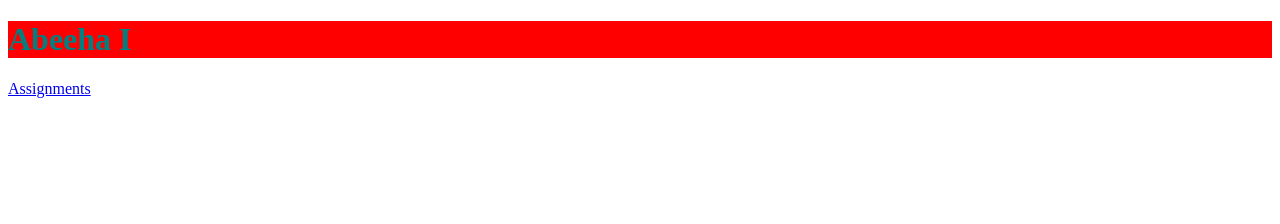
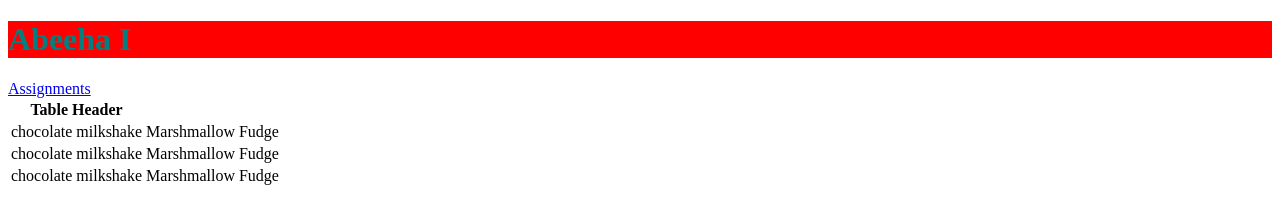
Before and after one commit to 630249/ICSwebsite-, a plain HTML site: page index.html in a window 1280 px wide. Drawn offline with Linux system fonts and the light colour scheme.

Commit message:
Table changes

```diff
--- a/index.html
+++ b/index.html
@@ -13,6 +13,17 @@
 
 	<a href="Pages/Assignments.html">Assignments</a>
 
+	<table>
+
+		<th>Table Header</th>
+		<tr> <td> chocolate milkshake</td> <td>Marshmallow Fudge</td> </tr>
+		<tr> <td> chocolate milkshake</td> <td>Marshmallow Fudge</td></tr>
+		<tr> <td> chocolate milkshake</td> <td>Marshmallow Fudge</td></tr>
+
+
+
+	</table>
+
 </body>
 
 </html>
```
